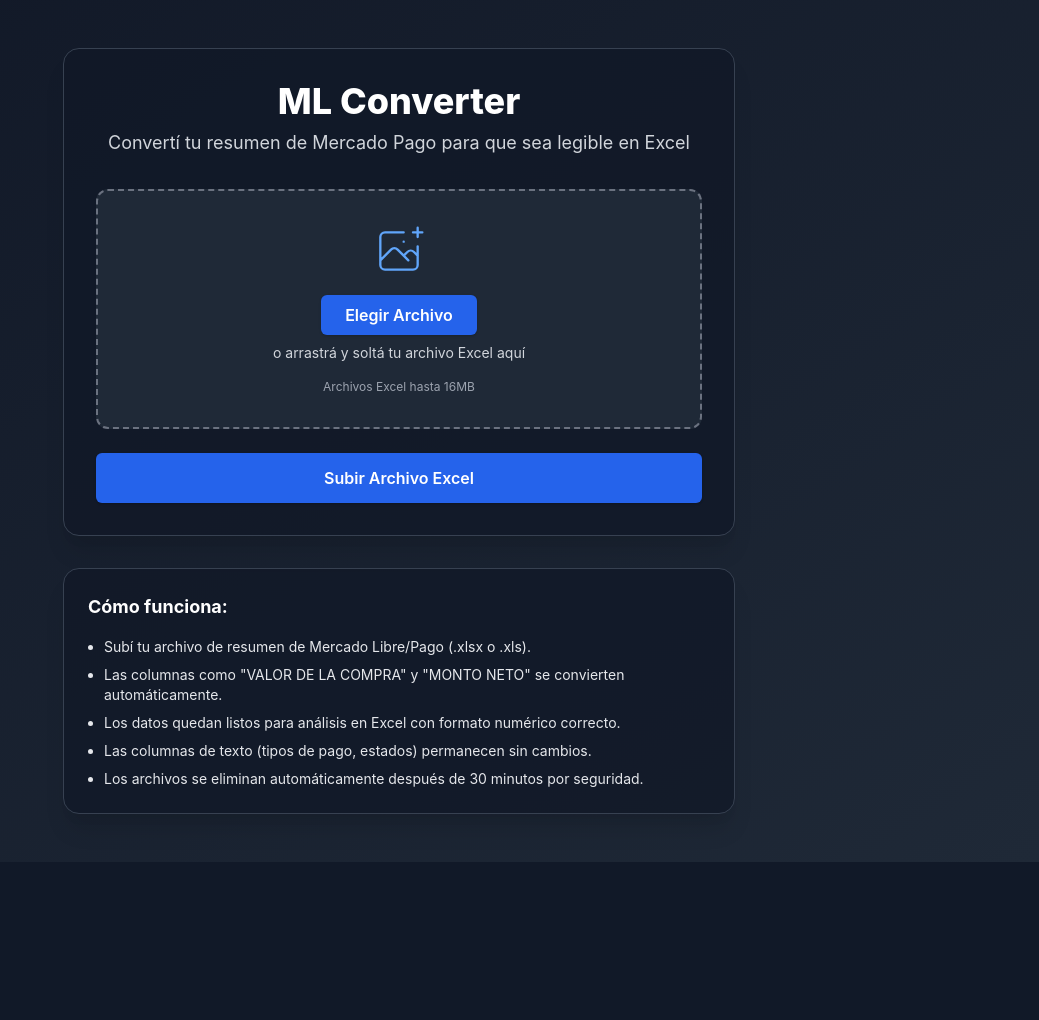
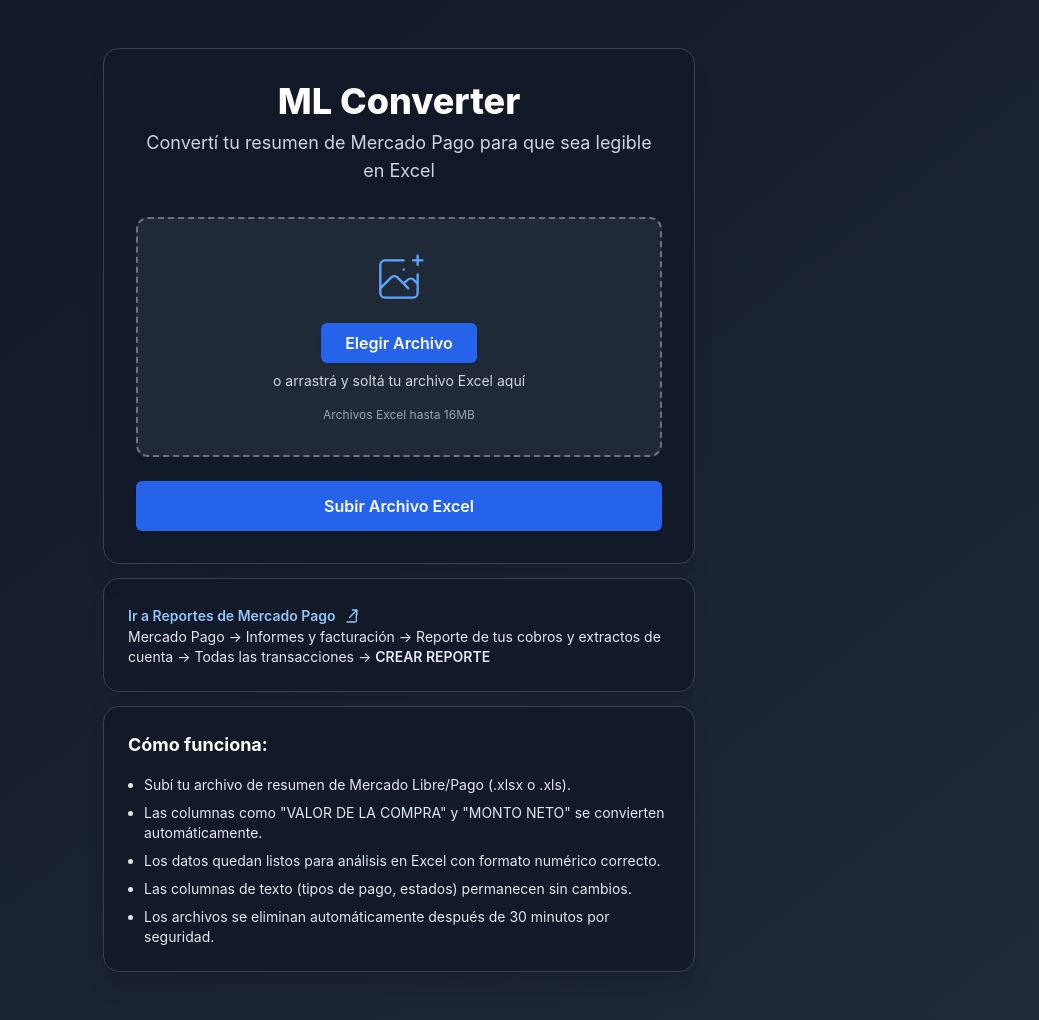
Before and after one commit to brockar/ml-converter, a Flask app: page / in a window 1280 px wide. Shown: the whole page, without its empty margins (241-1280 px from the left). Before the commit the page ends 862 px from the top, so only its background shows below. Run offline with Flask 3, Linux system fonts and the light colour scheme.

Commit message:
feat: add Mercado Pago report link section

```diff
--- a/src/static/globals.css
+++ b/src/static/globals.css
@@ -35,3 +35,72 @@ button {
     width: 3.5rem;
     height: 3.5rem;
 }
+
+.mb-tight {
+    margin-bottom: 14px;
+}
+
+.page-body-pad {
+    padding-top: 2rem;
+    padding-bottom: 2rem;
+}
+
+@media (min-width: 640px) {
+    .page-body-pad {
+        padding-top: 3rem;
+        padding-bottom: 3rem;
+    }
+}
+
+.page-container {
+    width: 80%;
+    margin-left: auto;
+    margin-right: auto;
+    padding-left: 1rem;
+    padding-right: 1rem;
+}
+
+@media (min-width: 640px) {
+    .page-container {
+        padding-left: 1.5rem;
+        padding-right: 1.5rem;
+    }
+}
+
+@media (min-width: 768px) {
+    .page-container {
+        width: 75%;
+    }
+}
+
+@media (min-width: 1024px) {
+    .page-container {
+        width: 66.666667%;
+    }
+}
+
+@media (min-width: 1280px) {
+    .page-container {
+        width: 50%;
+    }
+}
+
+.card-pad-lg {
+    padding: 1.5rem;
+}
+
+@media (min-width: 640px) {
+    .card-pad-lg {
+        padding: 2rem;
+    }
+}
+
+.card-pad-md {
+    padding: 1rem;
+}
+
+@media (min-width: 640px) {
+    .card-pad-md {
+        padding: 1.5rem;
+    }
+}
--- a/src/templates/index.html
+++ b/src/templates/index.html
@@ -14,10 +14,9 @@
     <link rel="stylesheet" href="{{ url_for('static', filename='globals.css') }}">
 </head>
 
-<body class="bg-gradient-to-br from-gray-900 to-gray-800 min-h-screen py-12">
-    <div class="max-w-2xl mx-auto">
-        <!-- Card: Upload -->
-        <div class="bg-gray-900 bg-opacity-80 border border-gray-700 rounded-2xl shadow-xl p-8 mb-8">
+<body class="bg-gradient-to-br from-gray-900 to-gray-800 min-h-screen page-body-pad">
+    <div class="page-container">
+        <div class="bg-gray-900 bg-opacity-80 border border-gray-700 rounded-2xl shadow-xl card-pad-lg mb-tight">
             <div class="text-center mb-8">
                 <h1 class="text-4xl font-extrabold text-white mb-2">ML Converter</h1>
                 <p class="text-gray-300 text-lg">Convertí tu resumen de Mercado Pago para que sea legible en Excel</p>
@@ -61,8 +60,23 @@
             </form>
         </div>
 
-        <!-- Card: Cómo funciona -->
-        <div class="bg-gray-900 bg-opacity-80 border border-gray-700 rounded-2xl shadow-xl p-6">
+        <div class="bg-gray-900 bg-opacity-80 border border-gray-700 rounded-2xl shadow-xl card-pad-md mb-tight">
+                <a
+                    class="inline-flex items-center gap-2 text-blue-300 hover:text-blue-200 text-sm font-semibold"
+                    href="https://www.mercadopago.com.ar/balance/reports/settlement_v2"
+                    target="_blank"
+                    rel="noopener noreferrer"
+                >
+                    Ir a Reportes de Mercado Pago
+                    <svg width="16" height="16" fill="none" stroke="currentColor" viewBox="0 0 24 24" aria-hidden="true">
+                        <path stroke-linecap="round" stroke-linejoin="round" stroke-width="2" d="M14 3h7v7m0-7L10 14m-4 7h12a2 2 0 002-2V9" />
+                    </svg>
+                </a>
+
+                <p class="text-sm text-gray-200 break-words">Mercado Pago → Informes y facturación → Reporte de tus cobros y extractos de cuenta → Todas las transacciones → <span class="font-semibold">CREAR REPORTE</span></p>
+        </div>
+
+        <div class="bg-gray-900 bg-opacity-80 border border-gray-700 rounded-2xl shadow-xl card-pad-md">
             <h2 class="text-lg font-bold text-white mb-4">Cómo funciona:</h2>
             <ul class="space-y-2 text-gray-200 text-sm pl-4 list-disc">
                 <li>Subí tu archivo de resumen de Mercado Libre/Pago (.xlsx o .xls).</li>
```
